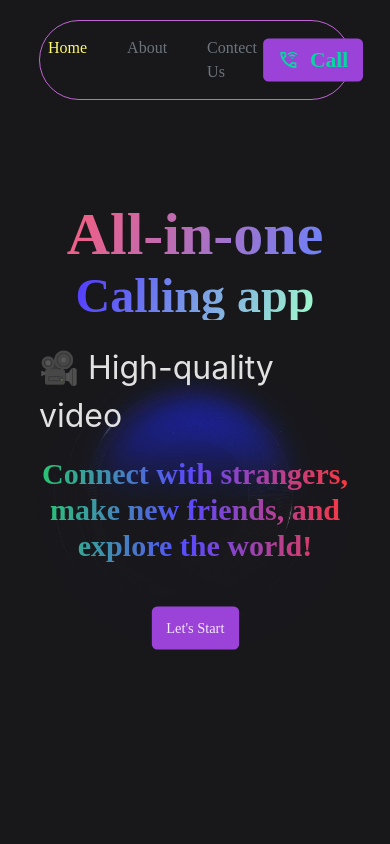
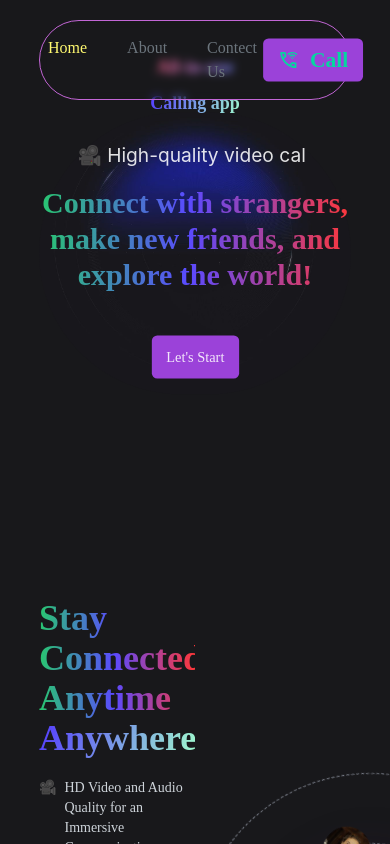
Before and after one commit to azad52786/MediBridge, a React (Vite) app in the folder New_Version/frontend/: page / in a window 390 px wide. Shown: the top 844 px of the page. Built offline with nearby package versions, Linux system fonts and the light colour scheme.

Commit message:
home page updated

```diff
--- a/New_Version/frontend/src/components/homePage/HomePageHome.jsx
+++ b/New_Version/frontend/src/components/homePage/HomePageHome.jsx
@@ -9,11 +9,19 @@ import SetUpSection from "./SetUpSection";
 // <Link to={'/studio'}><button className=' p-6 bg-violate-600 rounded-md'>Call</button></Link>
 
 const HomePageHome = () => {
+  const fontSize = () => {
+    const width = window.innerWidth;
+    if(width < 480) return "1.2em";
+    if(width < 768) {
+        return "0.5em"
+    }
+    return "2em";
+  }
   return (
-    <div className=" w-full h-fit  bg-[#18181B] overflow-hidden">
+    <div className=" w-full h-full  bg-[#18181B] overflow-hidden">
       {/* bg-[#18181B] */}
       <div className=" w-[80%] mx-auto h-full">
-        <div className=" w-full h-screen relative">
+        <div className=" w-full h-[50vh] lg:h-screen relative">
           <img
             src={heroImage}
             alt="backgrounImage"
@@ -21,10 +29,13 @@ const HomePageHome = () => {
             height={550}
             className=" absolute top-[60%] rounded-full left-1/2 -translate-x-1/2 -translate-y-1/2 z-10"
           />
-          <div className=" absolute z-20  w-full h-full flex gap-3 flex-col justify-center items-center ">
-            <div className=" w-full h-fit p-3 flex flex-col items-center justify-center gap-y-2">
+          <div className=" relative z-20  w-full h-full flex
+          gap-3 flex-col justify-center items-center ">
+            <div className=" w-full h-fit p-3
+              flex flex-col items-center justify-center gap-y-2">
               <p
-                className="  text-6xl font-edu-sa  font-bold block"
+                className=" text-lg md:text-6xl font-edu-sa
+                 font-bold block"
                 style={{
                   backgroundImage: "linear-gradient(111deg, #f85d7f, #6b81fa)",
                   color: "transparent",
@@ -35,7 +46,7 @@ const HomePageHome = () => {
               </p>
 
               <p
-                className="  text-5xl font-edu-sa  font-bold"
+                className=" text-lg  md:text-5xl font-edu-sa  font-bold"
                 style={{
                   backgroundImage: "linear-gradient(111deg, #5238ff, #a0fbcd)",
                   color: "transparent",
@@ -67,7 +78,7 @@ const HomePageHome = () => {
                   500,
                 ]}
                 speed={50}
-                style={{ fontSize: "2em" }}
+                style={{ fontSize: fontSize() }}
                 repeat={Infinity}
               />
             </div>
@@ -92,7 +103,7 @@ const HomePageHome = () => {
             </Link>
           </div>
         </div>
-        <div className=" flex py-12 w-full h-fit items-center min-h-[70vh] font-edu-sa">
+        <div className=" mt-32 flex py-12 w-full h-fit items-center min-h-[70vh] font-edu-sa">
           <div className=" w-1/2 flex flex-col justify-center h-full">
             <p
               className=" text-4xl font-bold "
```
